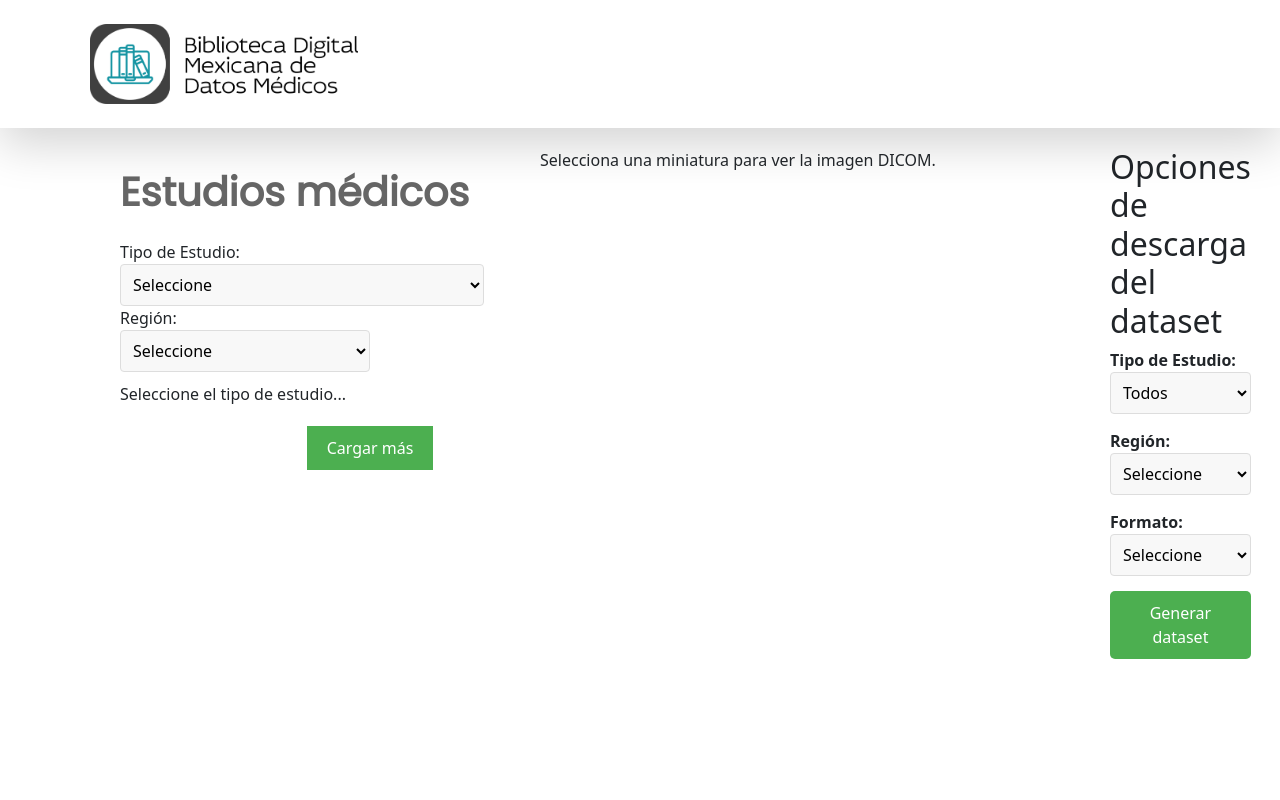
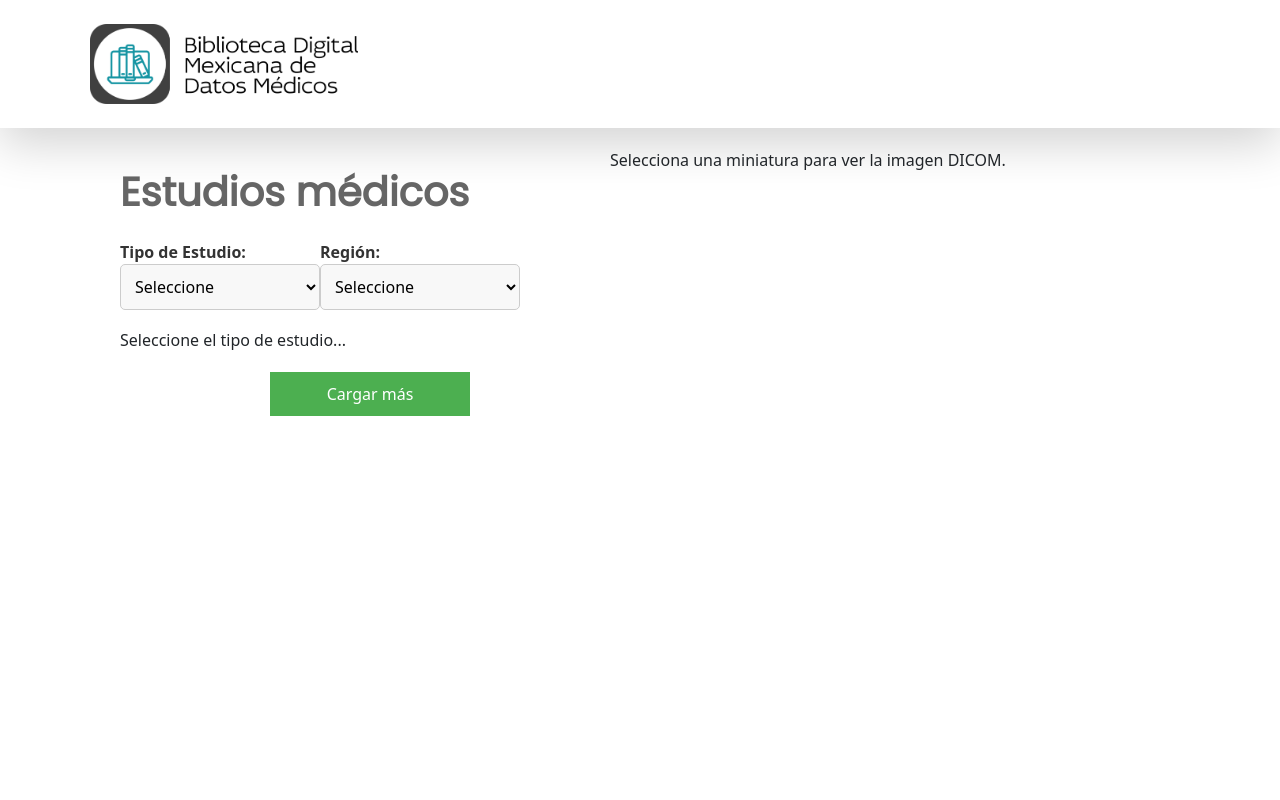
Before and after one commit to elCatmon/repositorio_imagenes_columna, a React (Create React App) app in the folder pruebas/: page /visualizador in a window 1280 px wide. Shown: the top 800 px of the page. Built offline with nearby package versions, Linux system fonts and the light colour scheme; what cornerstone-wado-image-loader would draw is missing.

Commit message:
opciones de descarga
dataset

```diff
--- a/pruebas/src/App.js
+++ b/pruebas/src/App.js
@@ -12,6 +12,7 @@ import PaginaInicio from './components/PaginaInicio/PaginaInicio';
 import Fisica from './components/Fisica/Fisica';
 import MenuAcceso from './components/MenuAcceso/MenuAcceso';
 import Diagnostico from './components/Diagnosticos/DiagnosticosPage';
+import Dataset from './components/dataset/datasetDownload'
 
 
 function App() {
@@ -30,7 +31,7 @@ function App() {
       <Route path="/fisica" element={<Fisica />} />
       <Route path="/menu" element={<MenuAcceso />} />
       <Route path="/diagnosticos" element={<Diagnostico />} />
-
+      <Route path="/dataset" element={<Dataset />} />
 
     </Routes>
   </Router>
--- a/pruebas/src/components/Visualizador/VisualizerPage.js
+++ b/pruebas/src/components/Visualizador/VisualizerPage.js
@@ -31,9 +31,6 @@ function VisualizerPage() {
             <p>Selecciona una miniatura para ver la imagen DICOM.</p>
           )}
         </div>
-        <div>
-            <DatasetDownload />
-        </div>
       </div>
       <Footer />
     </div>
--- /dev/null
+++ b/pruebas/src/components/dataset/datasetDownload.css
@@ -0,0 +1,86 @@
+/* Estilos generales */
+body {
+    font-family: Arial, sans-serif;
+    margin: 0;
+    padding: 0;
+    display: flex;
+    flex-direction: column;
+    min-height: 100vh;
+  }
+
+  /* Contenedor principal */
+  form {
+    max-width: 400px;
+    margin: 50px auto;
+    padding: 20px;
+    background-color: #f9f9f9;
+    border: 1px solid #ddd;
+    border-radius: 8px;
+  }
+
+  /* Estilo para el título */
+  h2 {
+    text-align: center;
+    margin-bottom: 20px;
+    color: #333;
+  }
+
+  /* Estilo para las etiquetas */
+  label {
+    display: block;
+    margin-bottom: 8px;
+    font-weight: bold;
+    color: #333;
+  }
+
+  /* Estilo para los select e input */
+  select, input[type="number"] {
+    width: 200px;
+    padding: 10px;
+    border: 1px solid #ccc;
+    border-radius: 5px;
+    display: block;
+    margin-bottom: 15px;
+    box-sizing: border-box;
+  }
+
+  /* Centrar botón */
+  button {
+    display: block;
+    width: 100%;
+    max-width: 200px;
+    margin: 20px auto 0;
+    padding: 10px;
+    background-color: #4CAF50;
+    color: white;
+    border: none;
+    border-radius: 5px;
+    cursor: pointer;
+  }
+
+  button:hover {
+    background-color: #45a049;
+  }
+
+  /* Estilos del spinner */
+  .spinner {
+    margin: 0 auto;
+    border: 4px solid rgba(0, 0, 0, 0.1);
+    border-left-color: #4CAF50;
+    border-radius: 50%;
+    width: 40px;
+    height: 40px;
+    animation: spin 1s linear infinite;
+  }
+
+  /* Centrar el contenedor del mensaje de carga */
+  .spinner-container {
+    margin-top: 20px;
+    text-align: center;
+  }
+
+  /* Animación de carga */
+  @keyframes spin {
+    0% { transform: rotate(0deg); }
+    100% { transform: rotate(360deg); }
+  }
--- a/pruebas/src/components/dataset/datasetDownload.js
+++ b/pruebas/src/components/dataset/datasetDownload.js
@@ -1,16 +1,51 @@
 import React, { useState, useEffect } from 'react';
 import { BASE_URL } from '../config/config';
+import Header from '../assets/Header';
+import Footer from '../assets/Footer';
+import '../assets/App.css';
+import './datasetDownload.css';
 
 const StudyForm = () => {
   const [formData, setFormData] = useState({
     tipoEstudio: '',
     region: '',
+    subregion: '',
+    proyeccion: '',
     formato: '',
     dimensionX: '',
     dimensionY: ''
   });
+  const [showDimensions, setShowDimensions] = useState(false);
+  const [isLoading, setIsLoading] = useState(false); // Nuevo estado para la carga
 
-  const [showDimensions, setShowDimensions] = useState(false);
+    // Define subregiones según la región seleccionada
+    const subregionesOptions = {
+      '02': [
+        { value: '03', label: 'Cervical' },
+        { value: '04', label: 'Torácica' },
+        { value: '05', label: 'Lumbar' },
+        { value: '06', label: 'Sacra' },
+        { value: '07', label: 'Coxis' }
+      ],
+      '08': [
+        { value: '09', label: 'Tele de Torax' }
+      ],
+      '10': [
+        { value: '11', label: 'Hombro' },
+        { value: '12', label: 'Humero' },
+        { value: '13', label: 'Codo' },
+        { value: '14', label: 'Antebrazo' },
+        { value: '15', label: 'Muñeca' },
+        { value: '16', label: 'Mano' }
+      ],
+      '18': [
+        { value: '19', label: 'Femur' },
+        { value: '20', label: 'Rodilla' },
+        { value: '21', label: 'Tibia y Perone' },
+        { value: '22', label: 'Tobillo' },
+        { value: '23', label: 'Pie' }
+      ],
+    };
 
   useEffect(() => {
     // Mostrar campos de dimensiones si el formato es JPG o DICOM & JPG
@@ -27,11 +62,16 @@ const StudyForm = () => {
 
   const handleSubmit = async (e) => {
     e.preventDefault();
+    setIsLoading(true); // Mostrar la animación de carga al enviar el formulario
+    if (formData.subregion != ''){
+      formData.region = formData.subregion;
+    }
     // Construir la URL de la solicitud
     const queryParams = new URLSearchParams({
       type: formData.formato,
       tipoEstudio: formData.tipoEstudio,
       region: formData.region,
+      proyeccion: formData.proyeccion,
       dimensionX: formData.dimensionX,
       dimensionY: formData.dimensionY,
     }).toString();
@@ -42,7 +82,7 @@ const StudyForm = () => {
       const response = await fetch(url, {
         method: 'GET',
         headers: {
-          'Content-Type': 'application/zip', // Especificar que es un archivo ZIP
+          'Content-Type': 'application/zip',
         },
       });
 
@@ -65,12 +105,16 @@ const StudyForm = () => {
       link.remove(); // Eliminar el enlace después de hacer clic
     } catch (error) {
       console.error('Error al hacer la solicitud:', error);
+    } finally {
+      setIsLoading(false); // Ocultar la animación de carga cuando la solicitud finalice
     }
   };
 
   return (
+
     <div>
-      <h2>Opciones de descarga del dataset</h2>
+      <Header/>
+      <h2>Opciones de descarga del conjunto de datos</h2>
       <form onSubmit={handleSubmit}>
         {/* Campo Tipo de Estudio */}
         <div style={{ marginBottom: '15px' }}>
@@ -97,27 +141,55 @@ const StudyForm = () => {
         </div>
 
         {/* Campo Región */}
-        <div style={{ marginBottom: '15px' }}>
-          <label style={{ fontWeight: 'bold' }} htmlFor="region">Región:</label>
+        <div className="form-group">
+        <label style={{ fontWeight: 'bold' }}>Región:</label>
+        <select
+          name="region"
+          value={formData.region}
+          onChange={handleChange}
+        >
+            <option value="">Seleccione</option>
+            <option value="01">Craneo</option>
+            <option value="02">Columna Vertebral</option>
+            <option value="08">Torax</option>
+            <option value="09">Extremidad Superior</option>
+            <option value="17">Pelvis</option>
+            <option value="18">Extremidad Inferior</option>
+        </select>
+      </div>
+
+      {formData.region && subregionesOptions[formData.region] && (
+        <div className="form-group">
+          <label style={{ fontWeight: 'bold' }}>Subregión:</label>
           <select
-            id="region"
-            name="region"
-            value={formData.region}
+            name="subregion"
+            value={formData.subregion}
             onChange={handleChange}
           >
             <option value="">Seleccione</option>
-            <option value="">Todas</option>
-            <option value="01">Cabeza</option>
-            <option value="02">Cuello</option>
-            <option value="03">Torax</option>
-            <option value="04">Abdomen</option>
-            <option value="05">Pelvis</option>
-            <option value="06">Brazo</option>
-            <option value="07">Manos</option>
-            <option value="08">Piernas</option>
-            <option value="09">Rodilla</option>
-            <option value="10">Tobillo</option>
-            <option value="11">Pie</option>
+            {subregionesOptions[formData.region].map(option2 => (
+              <option key={option2.value} value={option2.value}>
+                {option2.label}
+              </option>
+            ))}
+          </select>
+        </div>
+      )}
+
+        <div className="form-group">
+          <label style={{ fontWeight: 'bold' }}>Proyección:</label>
+          <select
+            name="proyeccion"
+            value={formData.proyeccion}
+            onChange={handleChange}
+          >
+            <option value="">Seleccione</option>
+            <option value="01">Postero Anterior</option>
+            <option value="02">Antero Posterior</option>
+            <option value="03">Obliqua</option>
+            <option value="04">Lateral Izquierda</option>
+            <option value="05">Lateral Derecha</option>
+            <option value="06">Especial</option>
           </select>
         </div>
 
@@ -177,6 +249,23 @@ const StudyForm = () => {
           Generar dataset
         </button>
       </form>
+
+      {/* Mostrar la animación de carga */}
+      {isLoading && (
+        <div style={{ marginTop: '20px', textAlign: 'center' }}>
+          <p>Esto puede tardar un rato por favor espera...</p>
+          <div className="spinner" style={{ border: '4px solid rgba(0,0,0,.1)', borderLeftColor: '#4CAF50', borderRadius: '50%', width: '40px', height: '40px', animation: 'spin 1s linear infinite' }}></div>
+        </div>
+      )}
+
+      {/* Añadir la animación CSS para el spinner */}
+      <style>{`
+        @keyframes spin {
+          0% { transform: rotate(0deg); }
+          100% { transform: rotate(360deg); }
+        }
+      `}</style>
+      <Footer/>
     </div>
   );
 };
```
